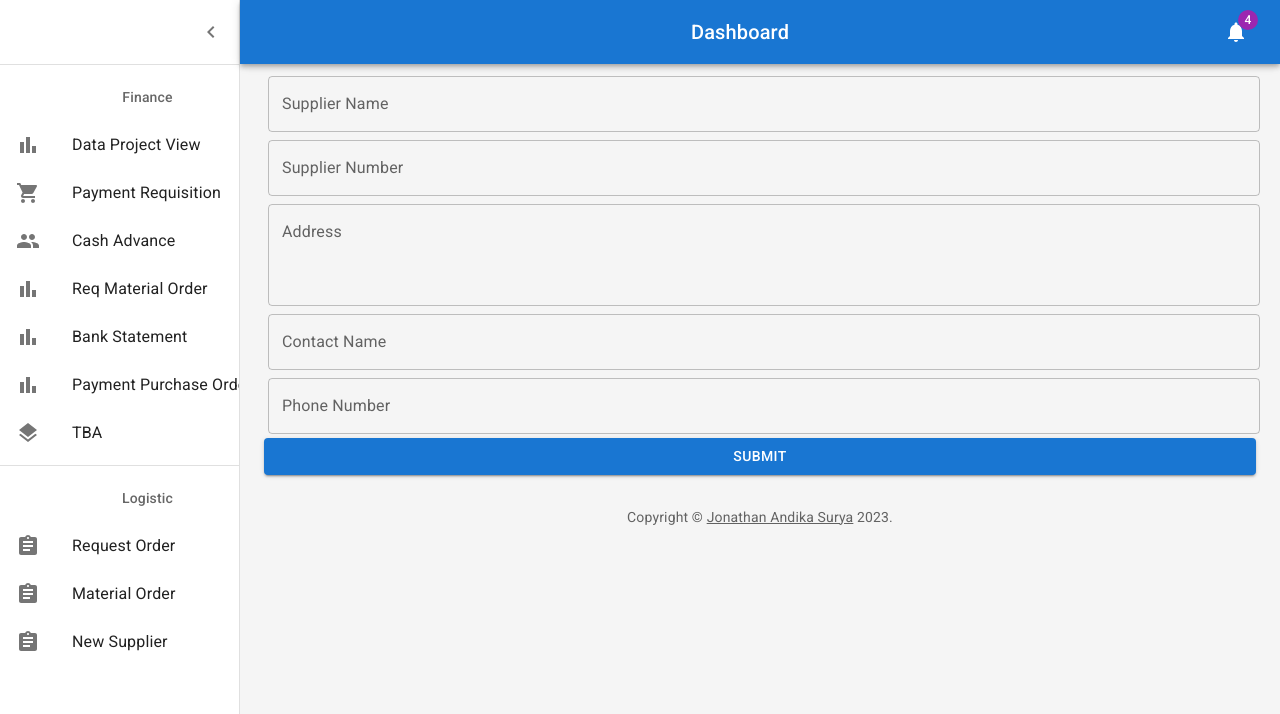
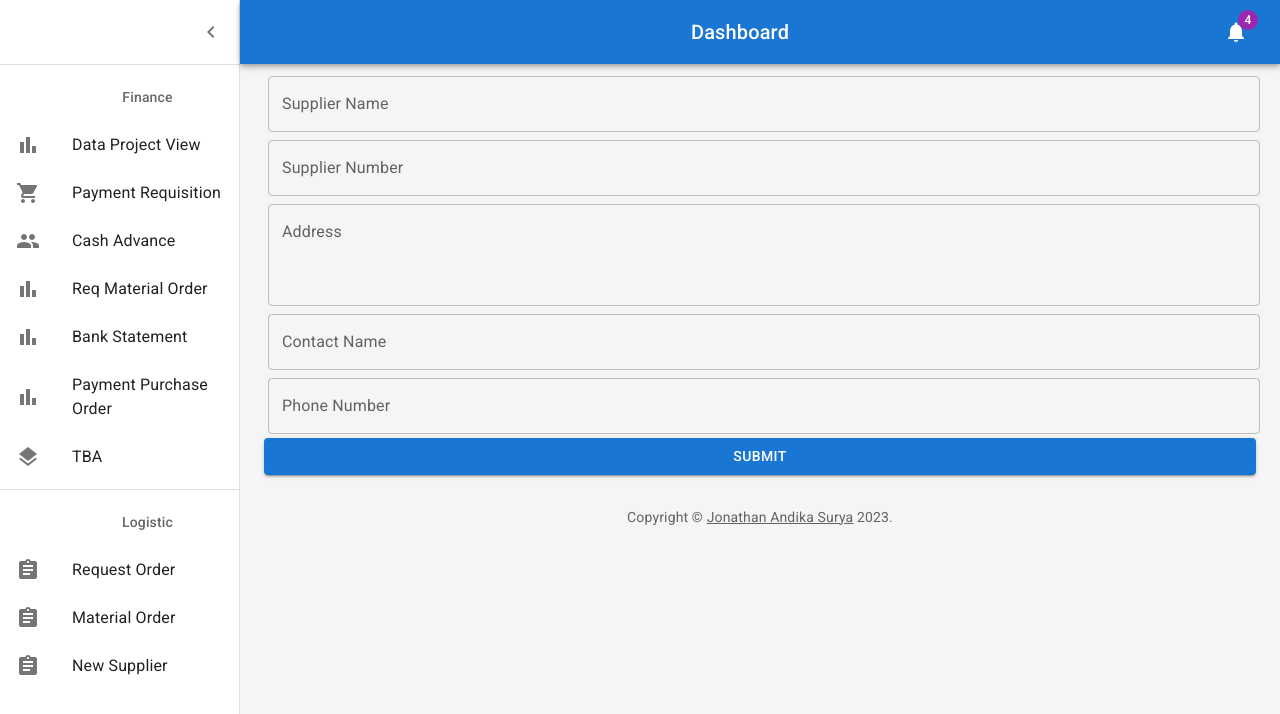
Before and after one commit to SigmaSix6/Project-Silas-FE, a React (Vite) app: page /new-supplier in a window 1280 px wide. Shown: the top 714 px of the page. Built offline with nearby package versions, Linux system fonts and the light colour scheme.

Commit message:
Fix Minor Visual & Bugs

```diff
--- a/src/components/Finance/paymentPurchaseOrder.jsx
+++ b/src/components/Finance/paymentPurchaseOrder.jsx
@@ -1,4 +1,4 @@
-import { Grid } from "@mui/material";
+import { FormControl, Grid, InputLabel, Select, MenuItem } from "@mui/material";
 import Box from "@mui/material/Box";
 import TextField from "@mui/material/TextField";
 import { DatePicker } from "@mui/x-date-pickers/DatePicker";
--- a/src/index.css
+++ b/src/index.css
@@ -1,13 +1,14 @@
 body {
   margin: 0;
-  font-family: -apple-system, BlinkMacSystemFont, 'Segoe UI', 'Roboto', 'Oxygen',
-    'Ubuntu', 'Cantarell', 'Fira Sans', 'Droid Sans', 'Helvetica Neue',
-    sans-serif;
+  font-family: -apple-system, BlinkMacSystemFont, "Segoe UI", "Roboto", "Oxygen", "Ubuntu", "Cantarell", "Fira Sans", "Droid Sans", "Helvetica Neue", sans-serif;
   -webkit-font-smoothing: antialiased;
   -moz-osx-font-smoothing: grayscale;
 }
 
 code {
-  font-family: source-code-pro, Menlo, Monaco, Consolas, 'Courier New',
-    monospace;
+  font-family: source-code-pro, Menlo, Monaco, Consolas, "Courier New", monospace;
 }
+
+.MuiListItemText-primary {
+  text-wrap: pretty;
+}
```
